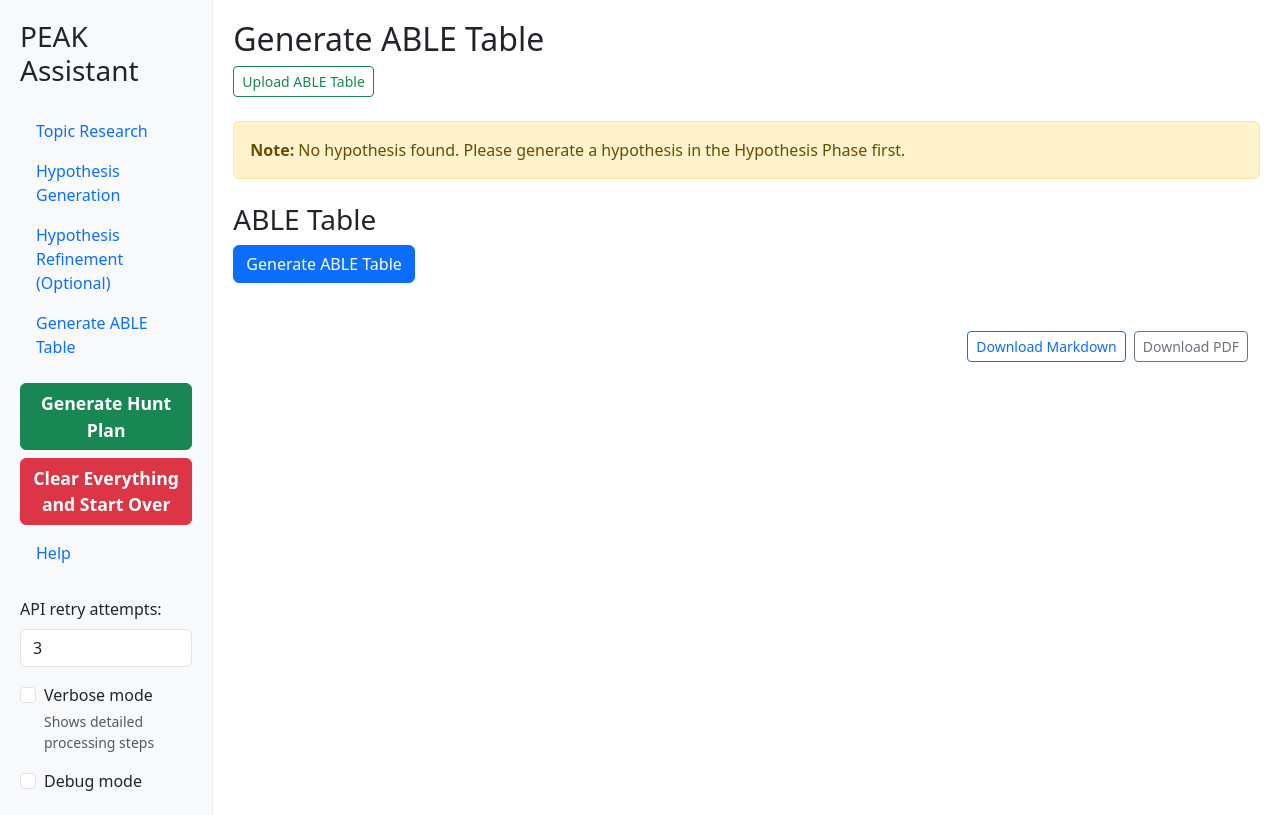
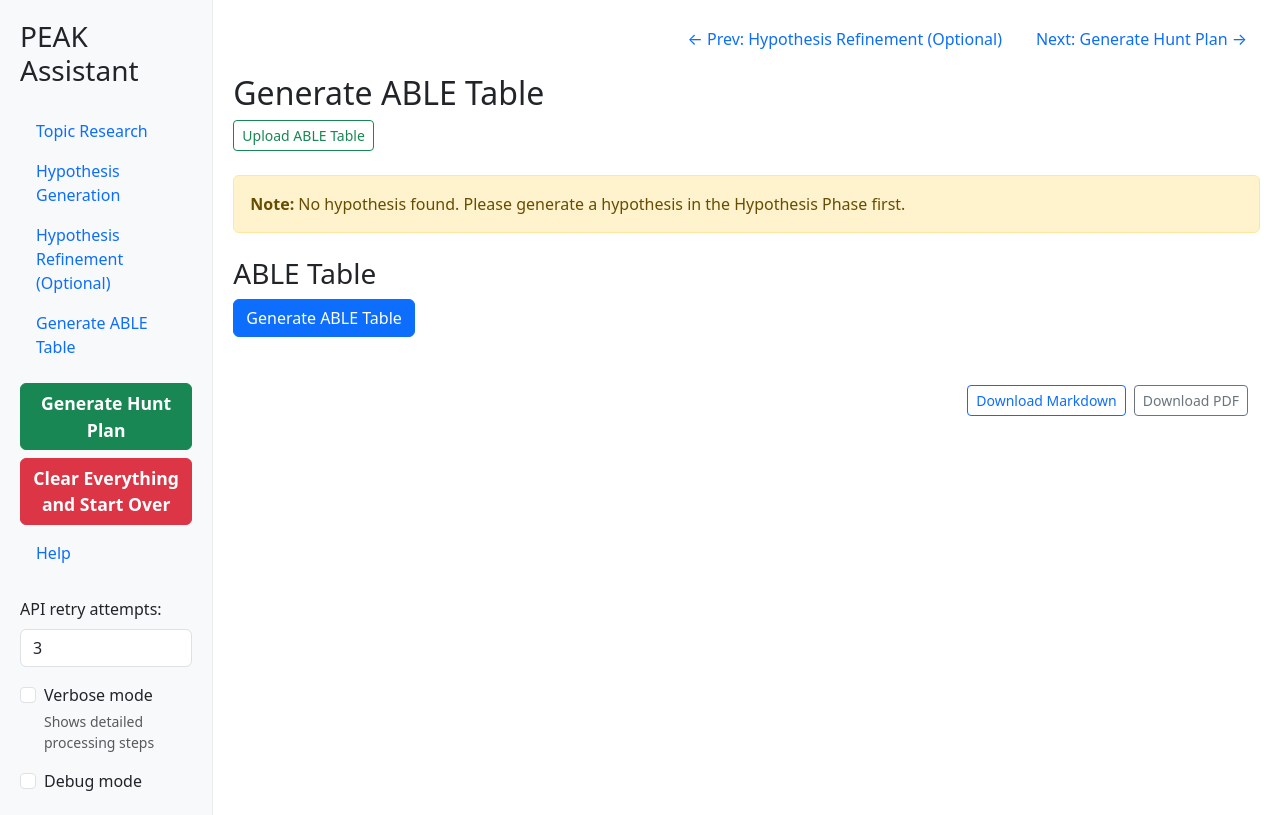
Before and after one commit to cisco-foundation-ai/PEAK-Assistant, a Flask app: page /able-table in a window 1280 px wide. Run offline with Flask 3, Linux system fonts and the light colour scheme; some libraries are stand-ins or nearby versions.

Commit message:
Add navigation links to phase templates for improved user flow

```diff
--- a/UI/templates/able_table.html
+++ b/UI/templates/able_table.html
@@ -1,4 +1,11 @@
 {% extends "base.html" %}
+
+{% set prev_phase_url = "/refinement" %}
+{% set prev_phase_name = "Hypothesis Refinement (Optional)" %}
+{% set next_phase_url = "/research-plan" %}
+{% set next_phase_name = "Generate Hunt Plan" %}
+
+{% block nav %}{{ super() }}{% endblock %}
 
 {% block content %}
 <h2>Generate ABLE Table</h2>
--- a/UI/templates/base.html
+++ b/UI/templates/base.html
@@ -105,6 +105,20 @@
 
             <!-- Main content -->
             <div class="col-md-9 col-lg-10 content">
+                {% block nav %}
+                <div class="d-flex justify-content-end align-items-center mb-3">
+                  {% if prev_phase_url %}
+                    <a href="{{ prev_phase_url }}" class="btn btn-link text-decoration-none me-2">
+                      <span aria-hidden="true">&#8592;</span> Prev: {{ prev_phase_name }}
+                    </a>
+                  {% endif %}
+                  {% if next_phase_url %}
+                    <a href="{{ next_phase_url }}" class="btn btn-link text-decoration-none">
+                      Next: {{ next_phase_name }} <span aria-hidden="true">&#8594;</span>
+                    </a>
+                  {% endif %}
+                </div>
+                {% endblock %}
                 {% block content %}{% endblock %}
 
                 <!-- Error message box -->
```
Also changed, not shown: UI/templates/hypothesis.html (+7 -0 lines), UI/templates/refinement.html (+7 -0 lines), UI/templates/research.html (+7 -0 lines), UI/templates/research_plan.html (+7 -0 lines).
